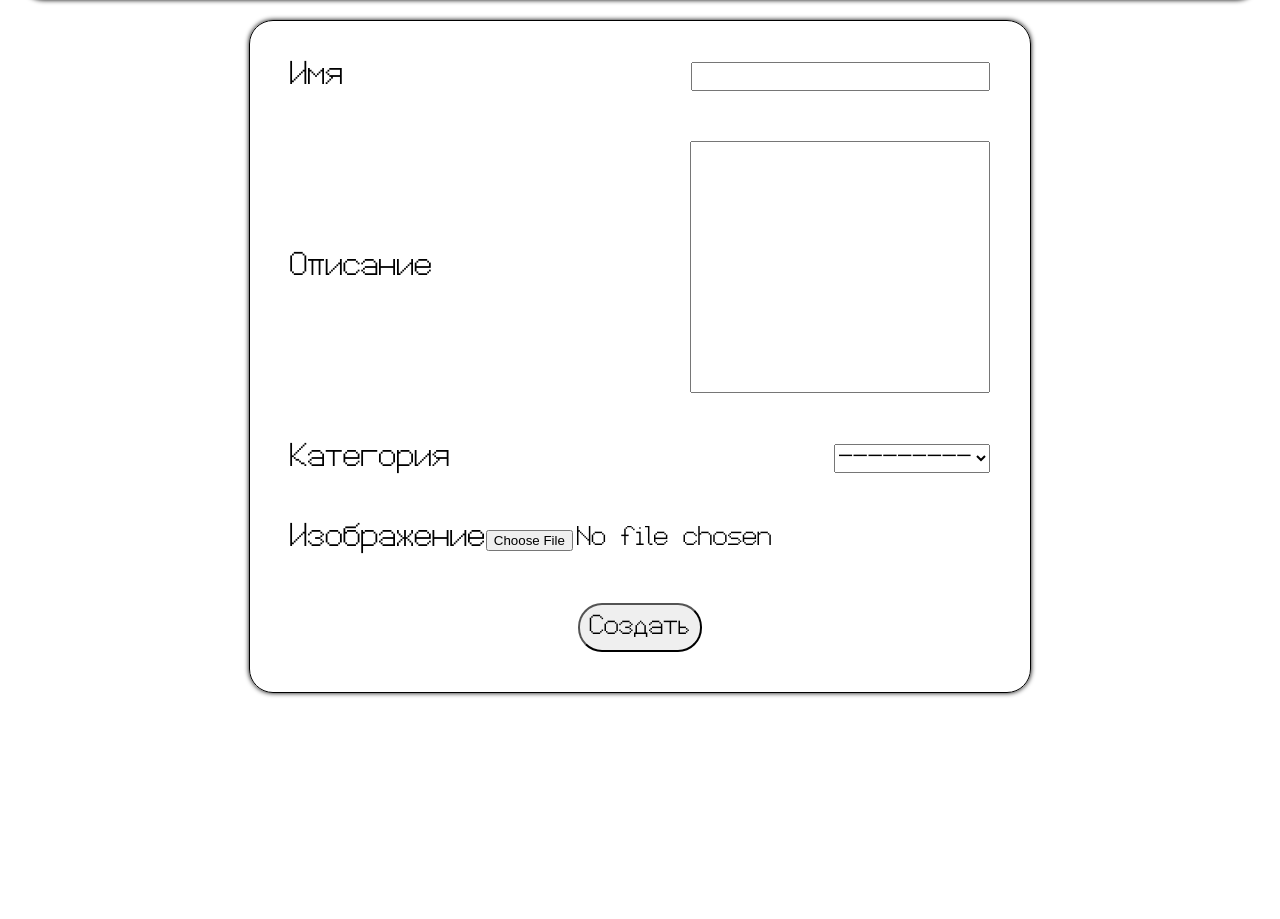
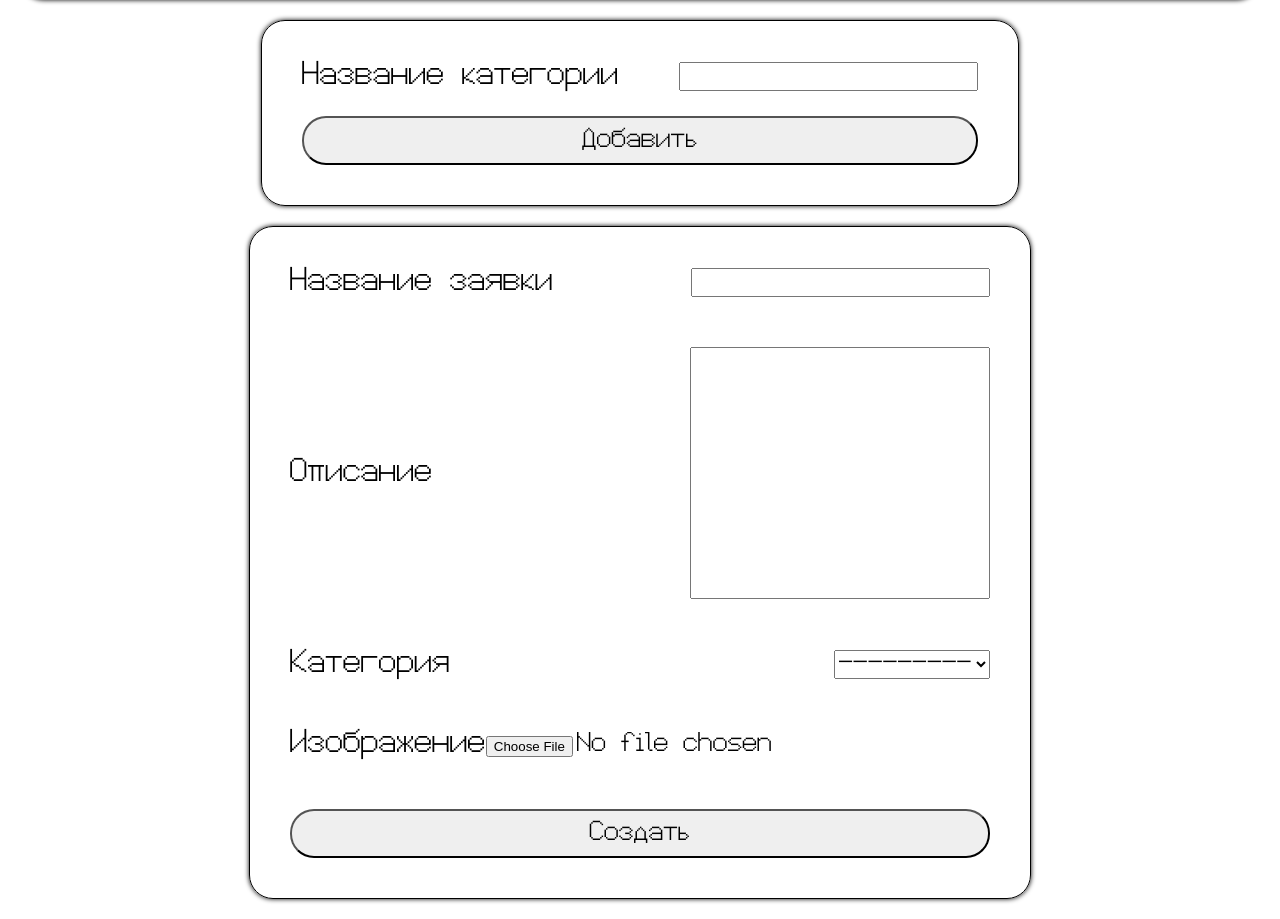
Before and after one commit to HABAB0/django-practice, a Django app: page /interior/applications/create/ in a window 1280 px wide. Shown: the part 196-1115 px from the top of the page. Before the commit the page ends 893 px from the top, so only its background shows below. Run offline with Django 5.2, Linux system fonts and the light colour scheme; the visitor is signed in with stand-in values (Sample User, id 1); data that the repository does not hold is empty.

Commit message:
add: create category

```diff
--- a/interior/forms.py
+++ b/interior/forms.py
@@ -39,7 +39,7 @@ class CreateApplicationForm(forms.ModelForm):
         fields = ('name', 'description', 'category', 'image')
         author = forms.CharField(widget=forms.HiddenInput())
         labels = {
-            'name': 'Имя',
+            'name': 'Название заявки',
             'description': 'Описание',
             'category': 'Категория',
         }
--- a/interior/models.py
+++ b/interior/models.py
@@ -1,6 +1,3 @@
-import uuid
-from symtable import Class
-
 from django.db import models
 from django.contrib.auth.models import AbstractUser
 from django.urls import reverse
@@ -14,13 +11,6 @@ class User(AbstractUser):
 class Application(models.Model):
     name = models.CharField(max_length=100)
     description = models.TextField()
-
-    CATEGORIES = (
-        ('2', '2D'),
-        ('3', '3D'),
-        ('Э', 'Эскиз'),
-    )
-
     category = models.ForeignKey('Category', on_delete=models.CASCADE, null=True)
     image = models.ImageField(upload_to='images/')
 
@@ -30,7 +20,7 @@ class Application(models.Model):
         ('В', 'Выполнено'),
     )
 
-    status  = models.CharField(max_length=1, choices=APPLICATION_STATUS, blank=True, default='Н')
+    status = models.CharField(max_length=1, choices=APPLICATION_STATUS, blank=True, default='Н')
     date_created = models.DateTimeField(auto_now_add=True)
     author = models.ForeignKey('User', on_delete=models.CASCADE, null=True)
 
@@ -39,13 +29,7 @@ class Application(models.Model):
 
 
 class Category(models.Model):
-    CATEGORIES = (
-        ('2', '2D'),
-        ('3', '3D'),
-        ('Э', 'Эскиз'),
-    )
-
-    category = models.CharField(max_length=1, choices=CATEGORIES, blank=True, default='2')
+    category = models.CharField( blank=True)
 
     def __str__(self):
         return self.category
--- a/interior/static/css/styles.css
+++ b/interior/static/css/styles.css
@@ -47,7 +47,6 @@
 .login__content {
     display: flex;
     flex-direction: column;
-    align-items: center;
     gap: 25px;
     border: 1px solid black;
     padding: 40px;
@@ -256,3 +255,19 @@
 .filter__button:hover {
     scale: 0.98;
 }
+
+
+.create {
+    display: flex;
+    align-items: center;
+    justify-content: center;
+    width: 100%;
+}
+
+.create__category {
+    display: flex;
+    align-items: center;
+    width: 100%;
+    justify-content: space-between;
+    gap: 60px;
+}
--- a/interior/templates/index.html
+++ b/interior/templates/index.html
@@ -1,8 +1,9 @@
 {% extends "base.html" %}
 {% block content %}
-<p class="logged-out">Принято в работу:{{ application_list.counter }}</p>
+
 
 {% if application_list.app %}
+<p class="logged-out">Принято в работу:{{ application_list.counter }}</p>
     <div class="applications">
         {% for application in application_list.app %}
         <div class="application">
--- a/interior/templates/interior/application-create.html
+++ b/interior/templates/interior/application-create.html
@@ -1,6 +1,21 @@
 {% extends "base.html" %}
 
 {% block content %}
+{% if user.is_staff %}
+<div class="create">
+    <form method="post" action="{% url 'categoryCreate' %}" class="login__content">
+    {% csrf_token %}
+    <div class="login__inputs">
+      <label class="create__category">
+        <p>Название категории</p><input type="text" name="category" class="login__input">
+      </label>
+    </div>
+    <button type="submit" class="login__button">Добавить</button>
+  </form>
+</div>
+
+{% endif %}
+
     <div class="login">
       <form method="post" class="login__content" enctype="multipart/form-data">
         {% csrf_token %}
--- a/interior/templates/interior/applications-all.html
+++ b/interior/templates/interior/applications-all.html
@@ -1,7 +1,7 @@
 {% extends "base.html" %}
 {% block content %}
 <div class="user">
-    Здрасвуйте {{ user.username }}
+    Здравствуйте {{ user.username }}
 </div>
 {% if application_list %}
     <div class="applications">
@@ -17,7 +17,7 @@
                 </div>
                 <p class="application__description">{{ application.description }}</p>
                 <p class="application__date">{{ application.date_created }}</p>
-                <p class="application__category">{{ application.get_category_display }}</p>
+                <p class="application__category">{{ application.category }}</p>
             </div>
             <div class="application__title">
                 <p class="application__status">{{ application.get_status_display }}</p>
--- a/interior/templates/interior/applications.html
+++ b/interior/templates/interior/applications.html
@@ -1,9 +1,8 @@
 {% extends "base.html" %}
 {% block content %}
 <div class="user">
-    Здрасвуйте {{ user.username }}
+    Здравствуйте {{ user.username }}
 </div>
-{% if application_list %}
 <div class="filter">
     <form method="get">
         {% csrf_token %}
@@ -13,6 +12,7 @@
         <button name="complete" class="filter__button">Выполнено</button>
     </form>
 </div>
+{% if application_list %}
     <div class="applications">
         {% for application in application_list %}
         <div class="application">
--- a/interior/urls.py
+++ b/interior/urls.py
@@ -8,5 +8,6 @@ urlpatterns = [
     path('applications/', views.ApplicationList.as_view(), name='applicationList'),
     path('applications/<int:pk>/delete/', views.ApplicationDelete.as_view(), name='applicationDelete'),
     path('applications/<int:pk>/update/', views.ApplicationUpdate.as_view(), name='applicationUpdate'),
-    path('aplications/all/', views.AllApplications.as_view(), name='allApplications'),
+    path('applications/all/', views.AllApplications.as_view(), name='allApplications'),
+    path('category/create/', views.CategoryCreate.as_view(), name='categoryCreate'),
 ]
--- a/interior/views.py
+++ b/interior/views.py
@@ -1,13 +1,11 @@
 from lib2to3.fixes.fix_input import context
 
 from django.contrib.auth.decorators import login_required
-from django.contrib.auth.views import LoginView
 from django.shortcuts import render, redirect
 from django.views.generic import DeleteView
 
-from interiordesign.asgi import application
 from .forms import RegistrationForm, CreateApplicationForm
-from .models import User, Application
+from .models import User, Application, Category
 from django.contrib.auth.mixins import LoginRequiredMixin, PermissionRequiredMixin
 from django.views import generic
 from django.http import HttpResponseRedirect, HttpResponseForbidden
@@ -93,3 +91,8 @@ class ApplicationDelete(LoginRequiredMixin, DeleteView):
             return redirect(
                 reverse("applicationDelete", kwargs={"pk": self.object.pk})
             )
+
+class CategoryCreate(LoginRequiredMixin, generic.CreateView):
+    model = Category
+    fields = ['category']
+    success_url = reverse_lazy('createApplication')
```
Lines whose indentation alone changed are shown as unchanged.
